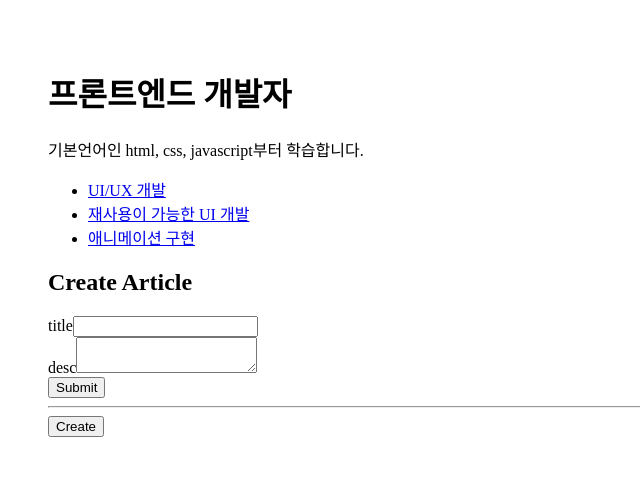
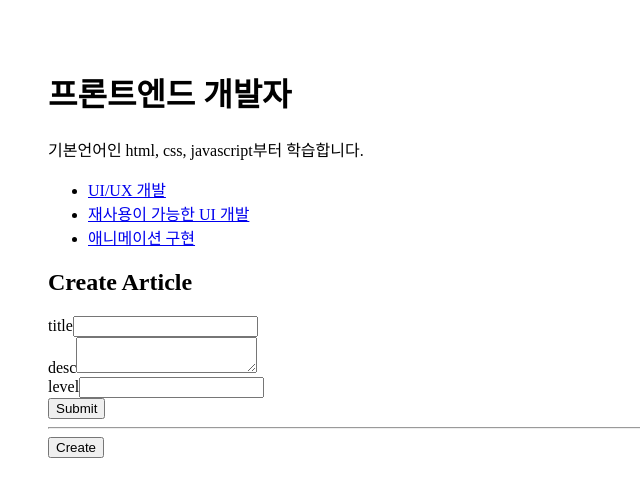
Before and after one commit to codus69/EST_FE13_React_Basic, a React (Vite) app: page / in a window 1280 px wide. Both pictures are taken after a click on the button "Create". Shown: the top 496 px of the page, without its empty margins (0-640 px from the left). Built offline with nearby package versions, Linux system fonts and the light colour scheme.

Commit message:
feat: 난이도 create

```diff
--- a/src/App.jsx
+++ b/src/App.jsx
@@ -4,7 +4,7 @@ import Nav from './components/Nav';
 import MyArticle from './components/MyArticle';
 import { useState, useCallback, useMemo } from 'react';
 import Controls from './components/controls';
-import CreateArticle from './components/createArticle';
+import CreateArticle from './components/CreateArticle';
 import UpdateArticle from './components/UpdateArticle';
 import { v4 as uuidv4 } from 'uuid';
 
@@ -75,10 +75,10 @@ function App() {
   } else if (mode === 'create') {
     _article = (
       <CreateArticle
-        onSubmit={(_title, _desc) => {
+        onSubmit={(_title, _desc, _level) => {
           const newId = uuidv4();
 
-          let _contents = content.concat({ id: newId, title: _title, desc: _desc });
+          let _contents = content.concat({ id: newId, title: _title, desc: _desc, level: _level });
           setContent(_contents);
           // setMaxid(newId);
           setId(newId);
--- a/src/components/CreateArticle.jsx
+++ b/src/components/CreateArticle.jsx
@@ -7,7 +7,7 @@ function CreateArticle({ onSubmit }) {
         action=""
         onSubmit={(e) => {
           e.preventDefault();
-          onSubmit(e.target.title.value, e.target.desc.value);
+          onSubmit(e.target.title.value, e.target.desc.value, e.target.level.value);
         }}
       >
         <div>
@@ -18,6 +18,10 @@ function CreateArticle({ onSubmit }) {
           <label htmlFor="desc">desc</label>
           <textarea name="desc" id="desc"></textarea>
         </div>
+        <div>
+          <label htmlFor="level">level</label>
+          <input type="number" name="level" id="level" min="1"></input>
+        </div>
         <button>Submit</button>
       </form>
     </>
```
